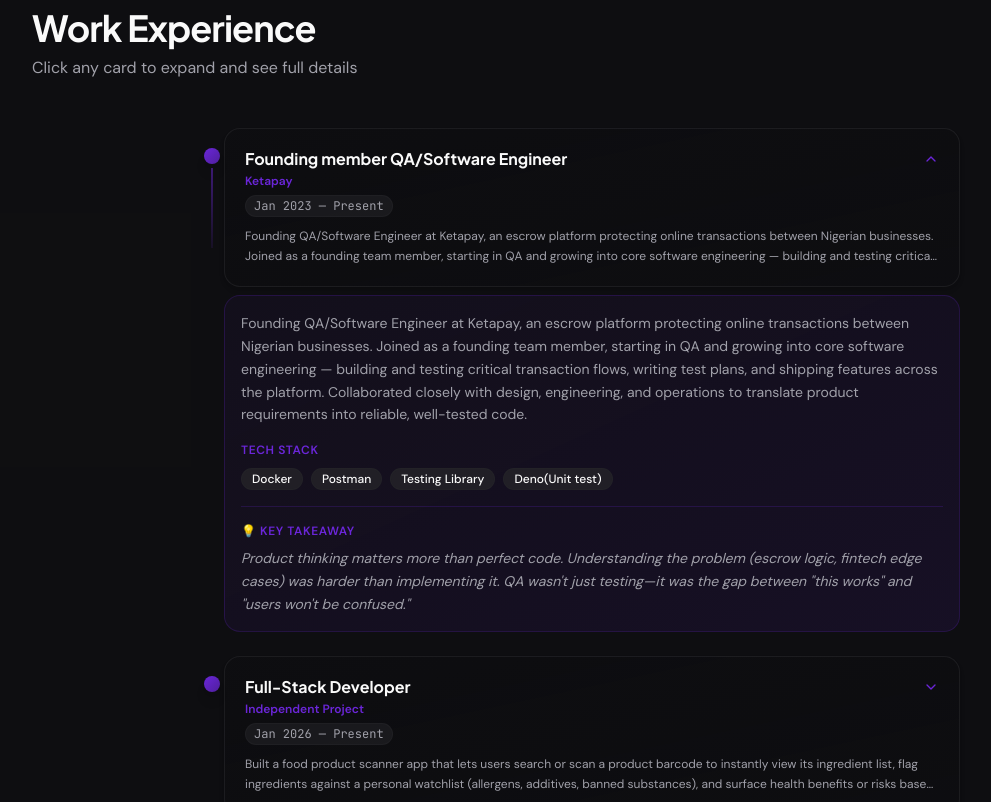
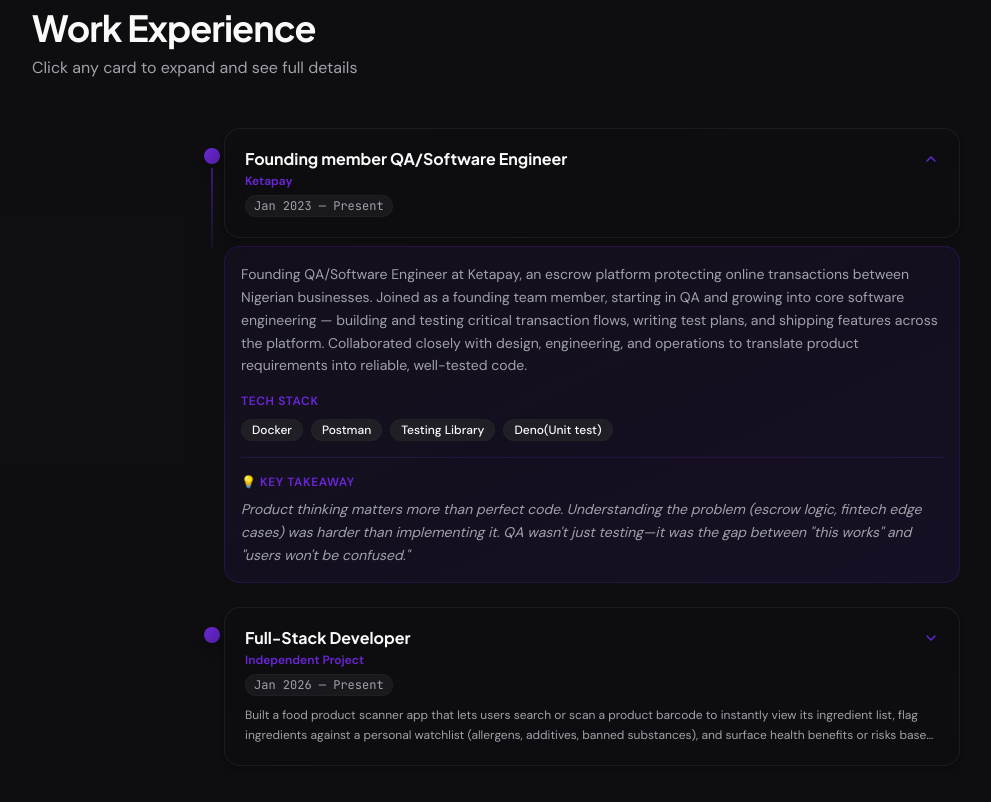
Before and after one commit to Maheer11/portfolio_nextjs_space, a Next.js app: page / in a window 1280 px wide. Shown: the part 9186-9988 px from the top of the page, without its empty margins (64-1055 px from the left). Built offline with nearby package versions, Linux system fonts and the light colour scheme.

Commit message:
new features

```diff
--- a/app/components/experience-section.tsx
+++ b/app/components/experience-section.tsx
@@ -66,10 +66,12 @@
             </motion.div>
           </div>
 
-          {/* Preview Description (always visible) */}
-          <p className="text-xs text-muted-foreground leading-relaxed mt-1.5 sm:mt-2.5 line-clamp-2">
-            {exp?.description ?? ''}
-          </p>
+          {/* Preview Description (collapsed only — full text shows below when expanded) */}
+          {!isExpanded && (
+            <p className="text-xs text-muted-foreground leading-relaxed mt-1.5 sm:mt-2.5 line-clamp-2">
+              {exp?.description ?? ''}
+            </p>
+          )}
         </motion.button>
 
         {/* Expandable Details */}
@@ -84,14 +86,14 @@
             >
               <div className="mt-1 sm:mt-2 rounded-2xl bg-gradient-to-br from-primary/5 to-primary/10 border border-primary/20 p-3 sm:p-4">
                 {/* Full Description */}
-                <div className="mb-4">
+                <div className="mb-3 sm:mb-4">
                   <p className="text-sm text-muted-foreground leading-relaxed">
                     {exp?.description ?? ''}
                   </p>
                 </div>
 
                 {/* Technologies */}
-                <div className="mb-4">
+                <div className="mb-3 sm:mb-4">
                   <p className="text-xs font-semibold text-primary uppercase tracking-wider mb-2.5">
                     Tech Stack
                   </p>
```
Also changed, not shown: 1 other file (tests, documents, lock files or other folders).
